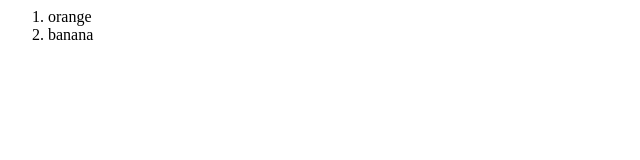
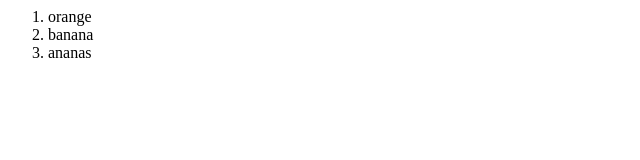
Before and after one commit to carollejoyeuse/Geolocation1, a plain HTML site: page index.html in a window 1280 px wide. Shown: the full height of the page, 0-640 px from the left. Drawn offline with Linux system fonts and the light colour scheme.

Commit message:
add one line

```diff
--- a/index.html
+++ b/index.html
@@ -3,6 +3,7 @@
         <ol>
             <li>orange</li>
             <li>banana</li>
+            <li>ananas</li>
         </ol>
     </body>
 </html>
```
